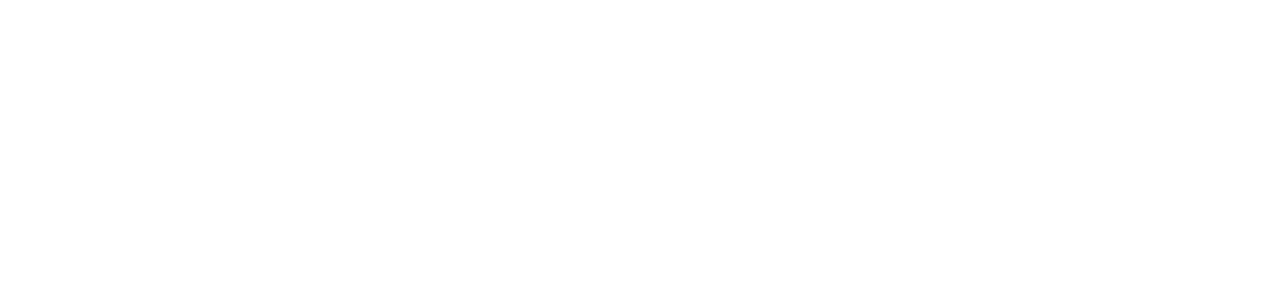
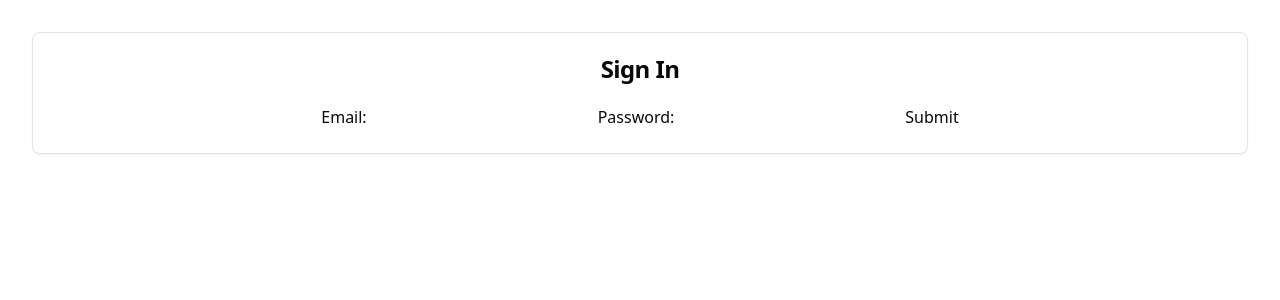
Before and after one commit to npaby/LobbyConcept, a React (Vite) app: page /auth/signin in a window 1280 px wide. Before the commit this address had no page. Shown: the top 300 px of the page. Built offline with nearby package versions, Linux system fonts and the light colour scheme.

Commit message:
Add simple signin and signup to proceed testing the back-end concept

```diff
--- a/package.json
+++ b/package.json
@@ -21,10 +21,12 @@
     "@radix-ui/react-select": "^2.1.1",
     "@radix-ui/react-slot": "^1.1.0",
     "@tanstack/react-table": "^8.20.1",
+    "axios": "^1.7.7",
     "class-variance-authority": "^0.7.0",
     "clsx": "^2.1.1",
     "lucide-react": "^0.426.0",
     "react": "^18.3.1",
+    "react-cookie": "^7.2.0",
     "react-dom": "^18.3.1",
     "react-router-dom": "^6.26.0",
     "tailwind-merge": "^2.4.0",
--- a/src/AppRoutes.tsx
+++ b/src/AppRoutes.tsx
@@ -1,7 +1,10 @@
 import { BrowserRouter, Routes, Route } from "react-router-dom";
 import LobbyTable from "./LobbyView.tsx";
 import LobbyPage from "./LobbyPage.tsx";
-
+import SignUpPage from "./pages/signup.tsx";
+import SignInPage from "./pages/signin.tsx";
+import TestPage from "./pages/testpage.tsx";
+// import UsersPage from "./pages/users.tsx";
 function AppRoutes() {
     return (
         <BrowserRouter>
@@ -9,6 +12,9 @@ function AppRoutes() {
                 <Route path="/" element={<LobbyTable />} />
                 <Route path="/lobby" element={<LobbyTable />} />
                 <Route path="/lobby/:lobbyId" element={<LobbyPage/>} />
+                <Route path="/auth/signup" element={<SignUpPage/>} />
+                <Route path="/auth/signin" element={<SignInPage/>} />
+                <Route path="/mock/test" element={<TestPage/>} />
             </Routes>
         </BrowserRouter>
     );
--- a/src/output.css
+++ b/src/output.css
@@ -697,6 +697,10 @@ body {
   margin-bottom: 0.25rem;
 }
 
+.mb-4 {
+  margin-bottom: 1rem;
+}
+
 .mb-5 {
   margin-bottom: 1.25rem;
 }
@@ -725,14 +729,6 @@ body {
   margin-top: 2rem;
 }
 
-.mb-8 {
-  margin-bottom: 2rem;
-}
-
-.mb-4 {
-  margin-bottom: 1rem;
-}
-
 .inline-block {
   display: inline-block;
 }
@@ -831,10 +827,6 @@ body {
 
 .h-px {
   height: 1px;
-}
-
-.h-20 {
-  height: 5rem;
 }
 
 .max-h-96 {
--- /dev/null
+++ b/src/pages/signin.tsx
@@ -0,0 +1,34 @@
+import {useState} from "react";
+import {Card, CardContent, CardHeader, CardTitle} from "../components/ui/card.tsx";
+import axios from "axios";
+
+export default function SignInPage() {
+    const [email, setEmail] = useState('');
+    const [password, setPassword] = useState('');
+    const handleSubmit= () => {
+        const newUser = {
+            email: email,
+            password: password
+        };
+        console.log(newUser);
+        axios.post('http://localhost:3000/authentication/signin', newUser,{withCredentials:true})
+    }
+    return(
+        <>
+            <Card>
+                <CardHeader>
+                    <CardTitle>Sign In</CardTitle>
+                </CardHeader>
+                <CardContent>
+                    <div className="m5">
+                        <label>Email:</label>
+                        <input type="email" value={email} onChange={(e) => setEmail(e.target.value)}/>
+                        <label>Password:</label>
+                        <input type="password" value={password} onChange={(e) => setPassword(e.target.value)}/>
+                        <button onClick={handleSubmit}>Submit</button>
+                    </div>
+                </CardContent>
+            </Card>
+        </>
+    )
+}
--- /dev/null
+++ b/src/pages/signup.tsx
@@ -0,0 +1,37 @@
+import {useState} from "react";
+import {Card, CardContent, CardHeader, CardTitle} from "../components/ui/card.tsx";
+import axios from "axios";
+
+export default function SignUpPage() {
+    const [email, setEmail] = useState('');
+    const [password, setPassword] = useState('');
+    const handleSubmit= () => {
+        const newUser = {
+            email: email,
+            password: password
+        };
+        console.log(newUser);
+        console.log('Refreshing tokens...');
+        axios.get('http://localhost:3000/authentication/refresh-tokens', { withCredentials:true })
+        // axios.get('http://localhost:3000/users/', {withCredentials:true})
+
+    }
+    return(
+        <>
+            <Card>
+                <CardHeader>
+                    <CardTitle>Sign Up</CardTitle>
+                </CardHeader>
+                <CardContent>
+                    <div className="m5">
+                        <label>Email:</label>
+                        <input type="email" value={email} onChange={(e) => setEmail(e.target.value)}/>
+                        <label>Password:</label>
+                        <input type="password" value={password} onChange={(e) => setPassword(e.target.value)}/>
+                        <button onClick={handleSubmit}>Submit</button>
+                    </div>
+                </CardContent>
+            </Card>
+        </>
+    )
+}
--- /dev/null
+++ b/src/pages/testpage.tsx
@@ -0,0 +1,13 @@
+import { useCookies } from 'react-cookie';
+
+export default function TestPage() {
+    const [cookies] = useCookies();
+
+    return (
+        <div>
+            <h1>My Cookies (Debug)</h1>
+            <pre>{cookies.accessToken}</pre>
+            <pre>{cookies.refreshToken}</pre>
+        </div>
+    );
+}
```
Also changed, not shown: src/pages/lobbypage.ts (added), 1 other file (tests, documents, lock files or other folders).
